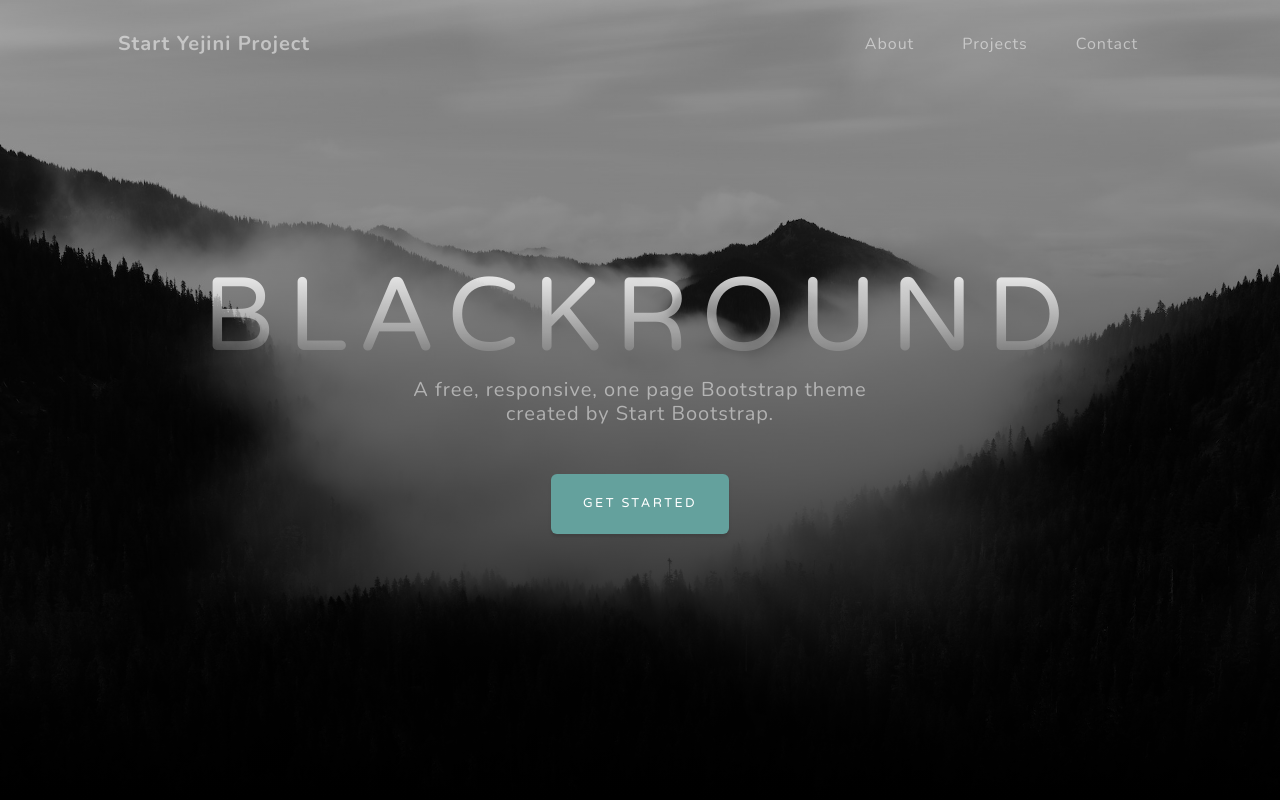
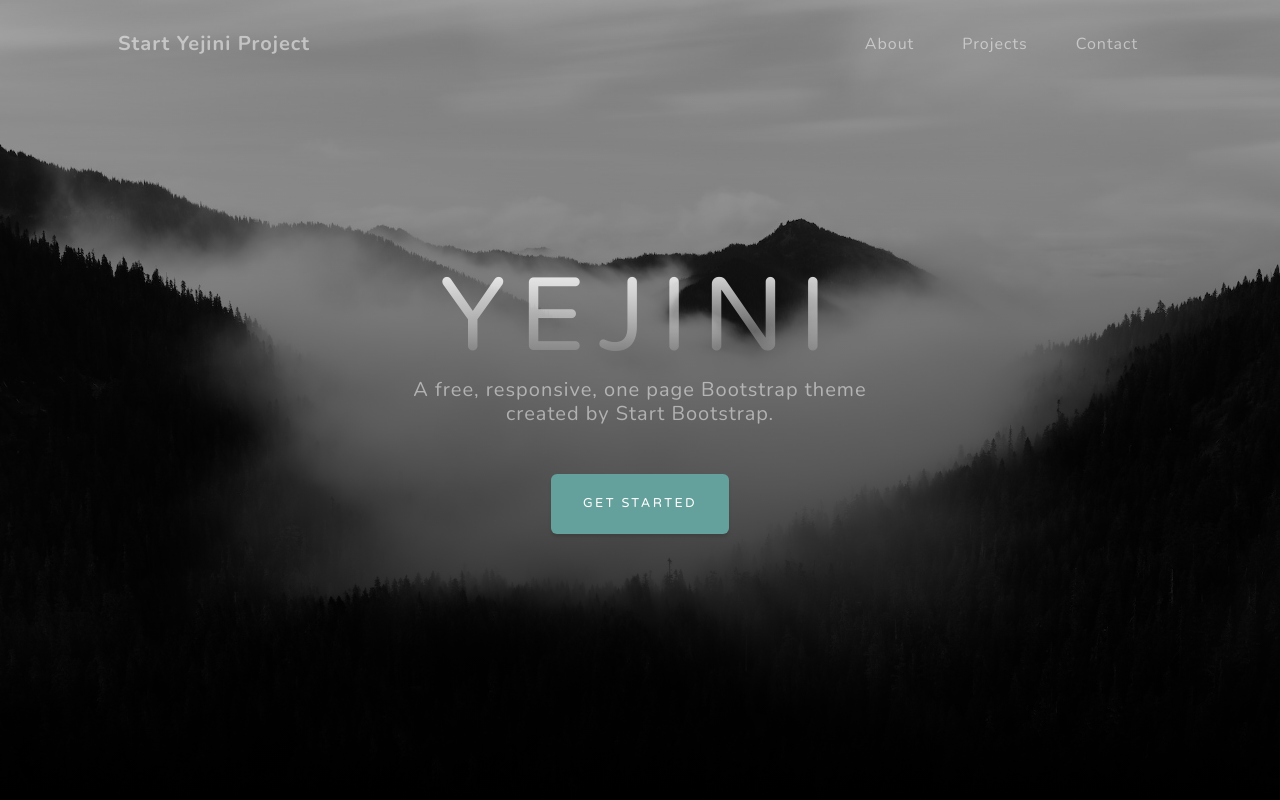
Before and after one commit to yeejini/docker-ci, a plain HTML site: page index.html in a window 1280 px wide. Shown: the top 800 px of the page. Drawn offline with nearby package versions, Linux system fonts and the light colour scheme.

Commit message:
index yejini

```diff
--- a/index.html
+++ b/index.html
@@ -38,7 +38,7 @@
             <div class="container px-4 px-lg-5 d-flex h-100 align-items-center justify-content-center">
                 <div class="d-flex justify-content-center">
                     <div class="text-center">
-                        <h1 class="mx-auto my-0 text-uppercase">Blackround</h1>
+                        <h1 class="mx-auto my-0 text-uppercase">Yejini</h1>
                         <h2 class="text-white-50 mx-auto mt-2 mb-5">A free, responsive, one page Bootstrap theme created by Start Bootstrap.</h2>
                         <a class="btn btn-primary" href="#about">Get Started</a>
                     </div>
```
